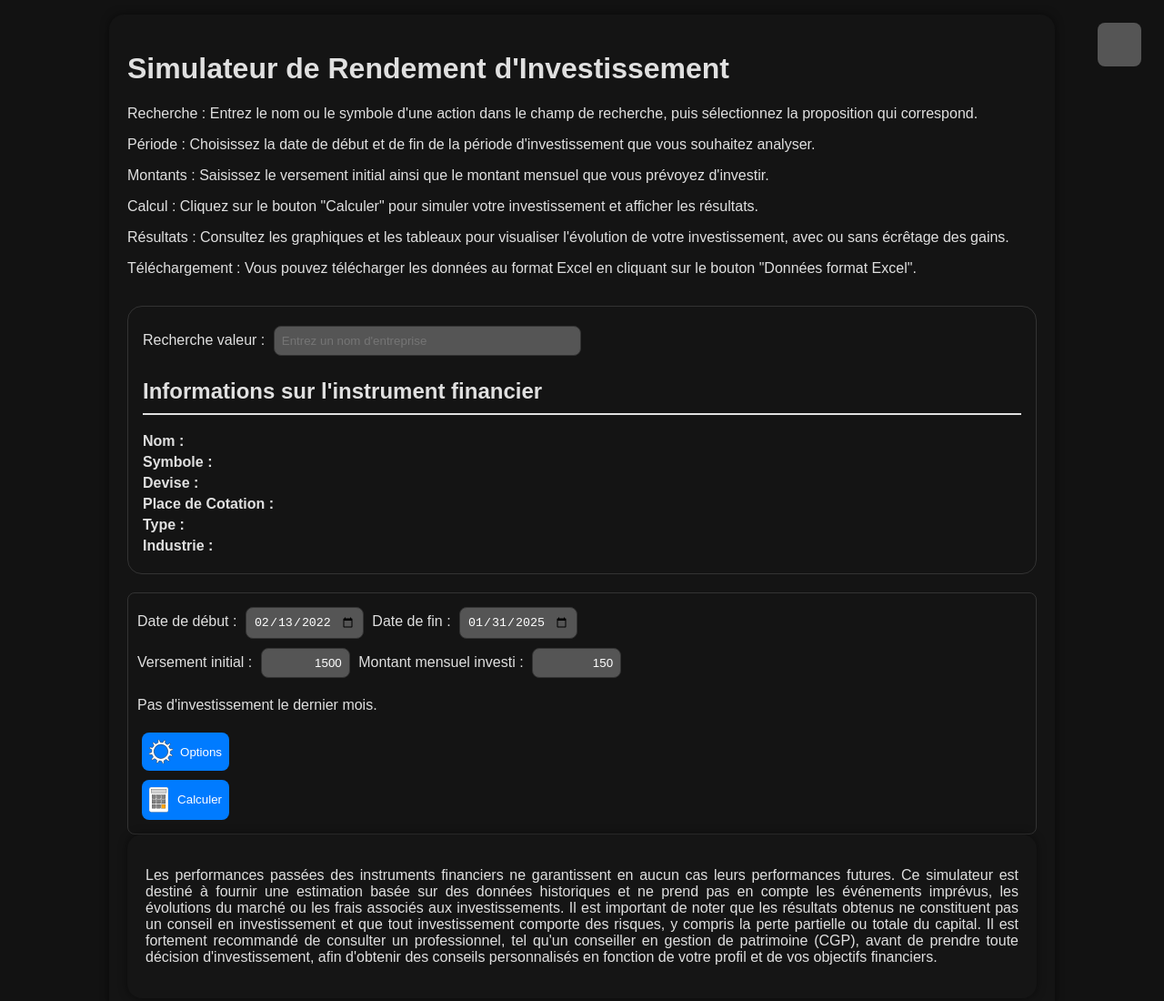
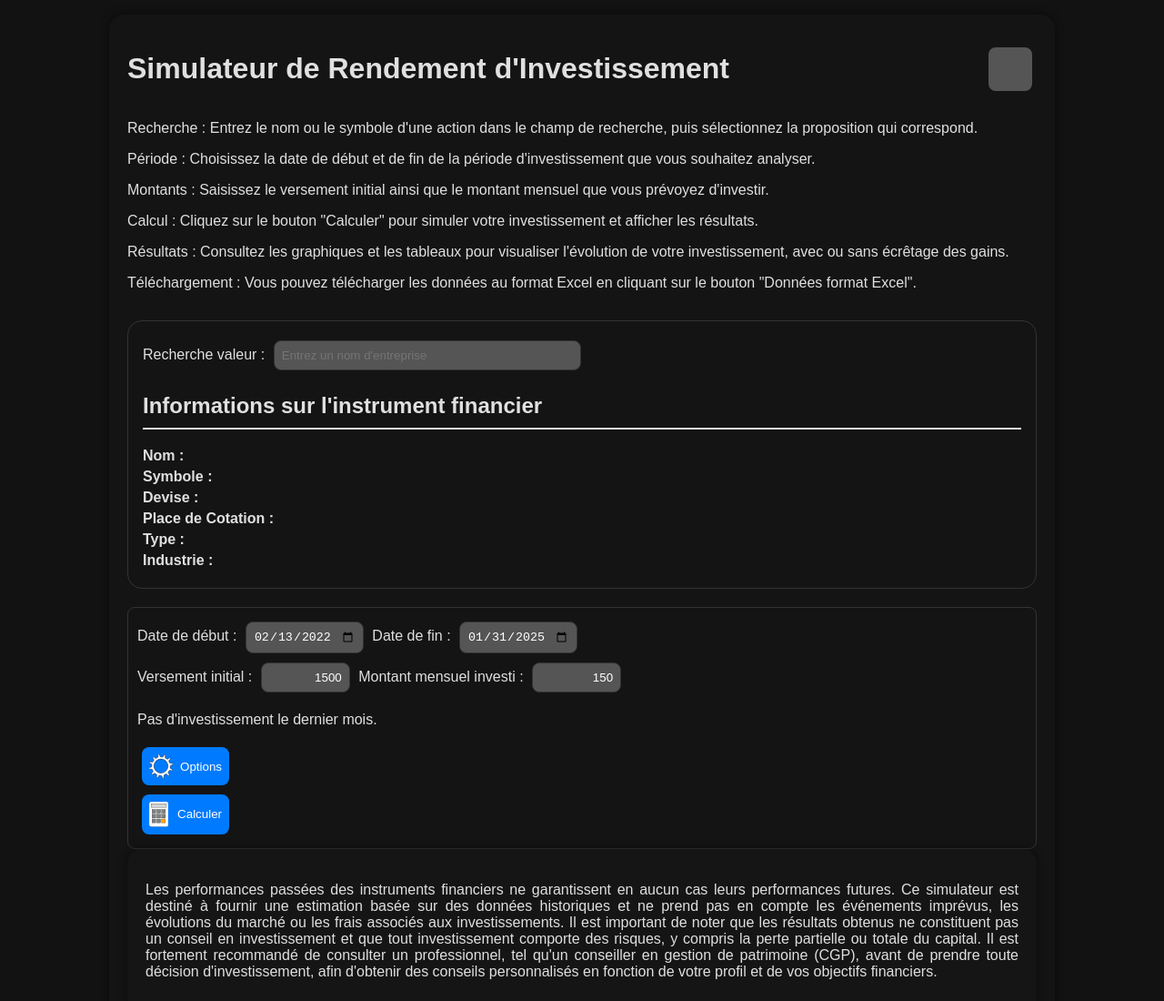
Before and after one commit to fox-velocity/fox-velocity.github.io, a website with bundled scripts: page index.html in a window 1280 px wide. Shown: the whole page at 91% size. Built offline with nearby package versions, Linux system fonts and the light colour scheme; a script that the page names is missing; files whose address does not match are found by name.

Commit message:
Update style.css

```diff
--- a/css/style.css
+++ b/css/style.css
@@ -274,11 +274,16 @@ button:hover {
 .theme-switch.theme-toggle{
     display: flex;
 }
-
+.header-container {
+    display: flex;
+    justify-content: space-between;
+    align-items: center;
+}
+.header-container h2 {
+    margin: 0;
+}
 .theme-switch {
-    position: fixed;
-    top: 20px;
-    right: 20px;
+   margin-left: auto;
     width: 3rem;
     height: 3rem;
     padding: 0;
```
